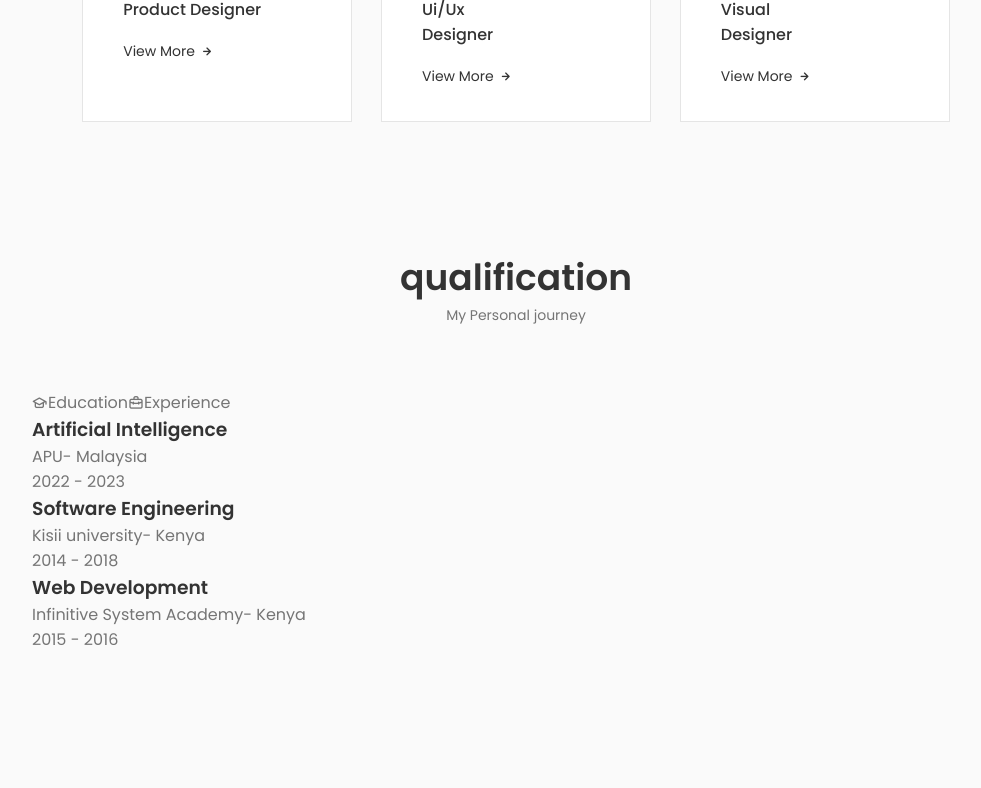
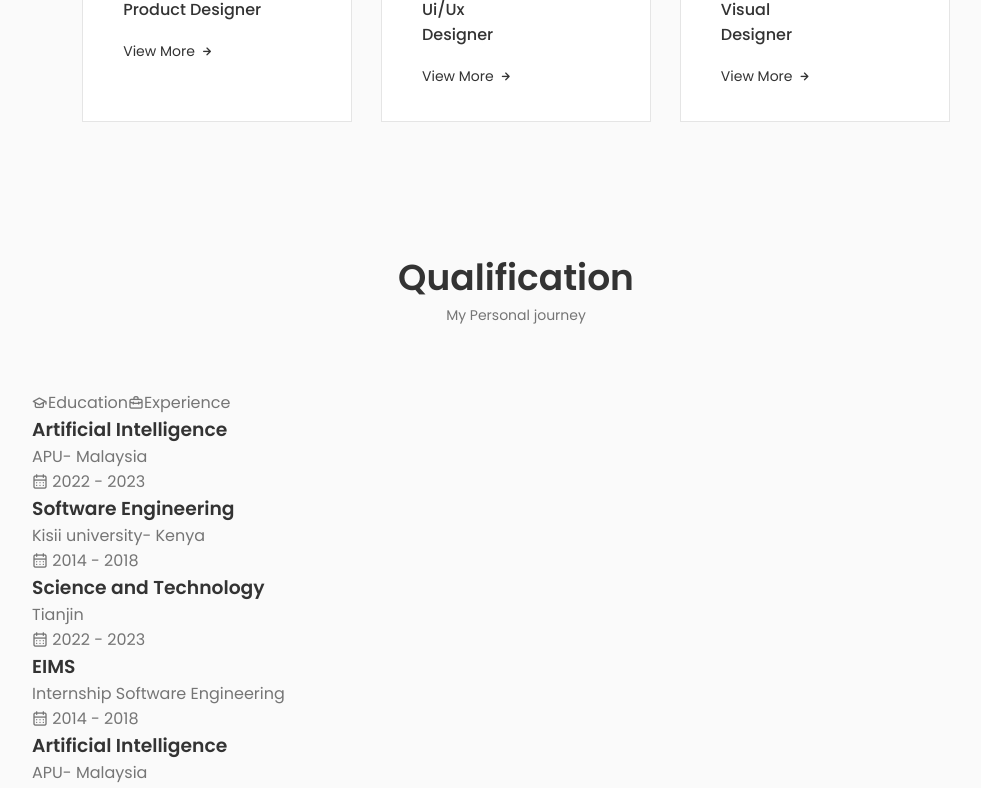
Before and after one commit to leenock/portfolio_trial_two, a React (Create React App) app: page / in a window 1280 px wide. Shown: the part 2000-2788 px from the top of the page, without its empty margins (124-1105 px from the left). Before the commit the page ends 2684 px from the top, so only its background shows below. Built offline with nearby package versions, Linux system fonts and the light colour scheme.

Commit message:
new commit

```diff
--- a/src/components/qualification/Qualification.jsx
+++ b/src/components/qualification/Qualification.jsx
@@ -1,83 +1,161 @@
-import React from 'react';
+import React, { useState } from 'react'
 import "./qualification.css";
 
 const Qualification = () => {
+    const [toggleState, setToggleState] = useState(1);
+
+    const toggleTab = (index) => {
+     setToggleState(index);
+    };
+
   return (
     <section className="qualification section">
-        <h2 className="section__title">qualification</h2>
+        <h2 className="section__title">Qualification</h2>
         <span className="section__subtitle">My Personal journey</span>
-
         <div className="qualification__container container">
             <div className="qualification__tabs">
-                <div className="qualification__button
-                qualification__active button--flex">
+                <div
+                 className={
+                    toggleState === 1 ? "qualifaction__button qualification__active button--flex" : "qualification__button button--flex"}
+                >
                     <i className="uil uil-graduation-cap
-                     qualification__icon"></i> Education
+                     qualification__icon"></i>
+                     Education
                 </div>
-
-                <div className="qualification__button button--flex">
+                <div className={
+                    toggleState === 2 ? "qualifaction__button qualification__active button--flex" : "qualification__button button--flex"}
+                   >
                     <i className="uil uil-briefcase-alt
-                     qualification__icon"></i> Experience
+                     qualification__icon"></i>
+                      Experience
                 </div>
             </div>
             <div className="qualification__sections">
-                <div className="qulaification__content">
+                <div className={toggleState === 1 ? "qualification__content qualification__content-active" : "qualification__content"}
+                onClick={() => toggleTab(1)}
+                >
                     <div className="qualification__data">
                         <div>
                             <h3 className="qualification__title">Artificial Intelligence</h3>
                             <span
                               className="qualification__subtitle">APU- Malaysia</span>
-                            <div className="qualification__calender">
-                               <i className="uil uil-calender-alt">
+                            <div className="qualification__calendar">
+                               <i className="uil uil-calendar-alt">
                                </i> 2022 - 2023
                             </div>
                         </div>
-
                         <div>
-                            <span className="qulaification__rounder"></span>
+                            <span className="qualification__rounder"></span>
                             <span className="qualification__line"></span>
                         </div>
                     </div>
                     <div className="qualification__data">
                         <div></div>
-
                         <div>
-                            <span className="qulaification__rounder"></span>
+                            <span className="qualification__rounder"></span>
                             <span className="qualification__line"></span>
                         </div>
                         <div>
                             <h3 className="qualification__title">Software Engineering</h3>
                             <span
-                              className="qualification__subtitle">Kisii university- Kenya</span>
-                            <div className="qualification__calender">
-                               <i className="uil uil-calender-alt">
+                              className="qualification__subtitle">
+                                Kisii university- Kenya
+                                </span>
+                            <div className="qualification__calendar">
+                               <i className="uil uil-calendar-alt">
                                </i> 2014 - 2018
                             </div>
                         </div>
                     </div>
                     <div className="qualification__data">
+                        <div>
+                            <h3 className="qualification__title">Science and Technology</h3>
+                            <span
+                              className="qualification__subtitle">Tianjin</span>
+                            <div className="qualification__calendar">
+                               <i className="uil uil-calendar-alt">
+                               </i> 2022 - 2023
+                            </div>
+                        </div>
+                        <div>
+                            <span className="qualification__rounder"></span>
+                            <span className="qualification__line"></span>
+                        </div>
+                    </div>
+                    <div className="qualification__data">
                         <div></div>
-
                         <div>
-                            <span className="qulaification__rounder"></span>
+                            <span className="qualification__rounder"></span>
                             <span className="qualification__line"></span>
                         </div>
                         <div>
-                            <h3 className="qualification__title">Web Development</h3>
+                            <h3 className="qualification__title">EIMS</h3>
                             <span
-                              className="qualification__subtitle">Infinitive System Academy- Kenya</span>
-                            <div className="qualification__calender">
-                               <i className="uil uil-calender-alt">
-                               </i> 2015 - 2016
+                              className="qualification__subtitle">
+                                Internship Software Engineering
+                                </span>
+                            <div className="qualification__calendar">
+                               <i className="uil uil-calendar-alt">
+                               </i> 2014 - 2018
                             </div>
                         </div>
                     </div>
                 </div>
+                <div className={toggleState === 2 ? "qualification__content qualification__content-active" : "qualification__content"}
+                onClick={() => toggleTab(2)} >
+                    <div className="qualification__data">
+                        <div>
+                            <h3 className="qualification__title">Artificial Intelligence</h3>
+                            <span
+                              className="qualification__subtitle">APU- Malaysia</span>
+                            <div className="qualification__calendar">
+                               <i className="uil uil-calendar-alt">
+                               </i> 2022 - 2023
+                            </div>
+                        </div>
+                        <div>
+                            <span className="qualification__rounder"></span>
+                            <span className="qualification__line"></span>
+                        </div>
+                    </div>
+                    <div className="qualification__data">
+                        <div></div>
+                        <div>
+                            <span className="qualification__rounder"></span>
+                            <span className="qualification__line"></span>
+                        </div>
+                        <div>
+                            <h3 className="qualification__title">Software Engineering</h3>
+                            <span
+                              className="qualification__subtitle">
+                                Kisii university- Kenya
+                                </span>
+                            <div className="qualification__calendar">
+                               <i className="uil uil-calendar-alt">
+                               </i> 2014 - 2018
+                            </div>
+                        </div>
+                    </div>
+                    <div className="qualification__data">
+                        <div>
+                            <h3 className="qualification__title">Science and Technology</h3>
+                            <span
+                              className="qualification__subtitle">Tianjin</span>
+                            <div className="qualification__calendar">
+                               <i className="uil uil-calendar-alt">
+                               </i> 2022 - 2023
+                            </div>
+                        </div>
+                        <div>
+                            <span className="qualification__rounder"></span>
+                            <span className="qualification__line"></span>
+                        </div>
+                    </div>
+
+                </div>
             </div>
         </div>
-
     </section>
   )
 }
-
 export default Qualification
--- a/src/components/services/Services.jsx
+++ b/src/components/services/Services.jsx
@@ -6,7 +6,8 @@ const Services = () => {
 
      const toggleTab = (index) => {
       setToggleState(index);
-     }
+     };
+
   return (
     <section className="services section" id="services">
         <h2 className="section__title">Services</h2>
```
